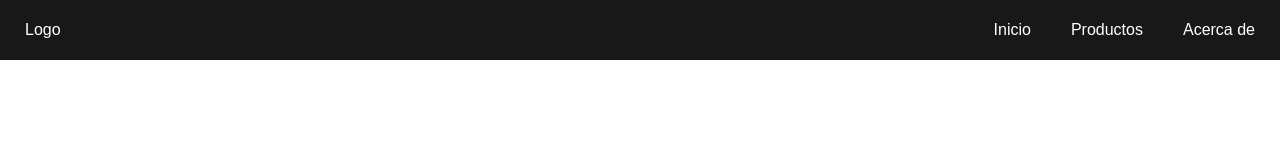
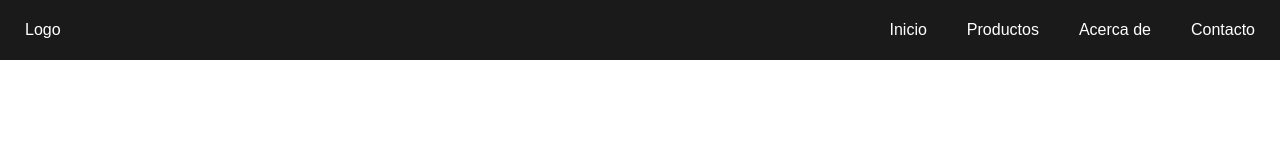
Before and after one commit to DeNialDev/CursoGit, a plain HTML site: page index.html in a window 1280 px wide. Shown: the top 160 px of the page. Drawn offline with Linux system fonts and the light colour scheme.

Commit message:
Se boton a header

```diff
--- a/index.html
+++ b/index.html
@@ -13,6 +13,7 @@
         <a class="active" href="#home">Inicio</a>
         <a href="#contact">Productos</a>
         <a href="#about">Acerca de</a>
+        <a href="#about">Contacto</a
 
       </div>
    </div>
```
